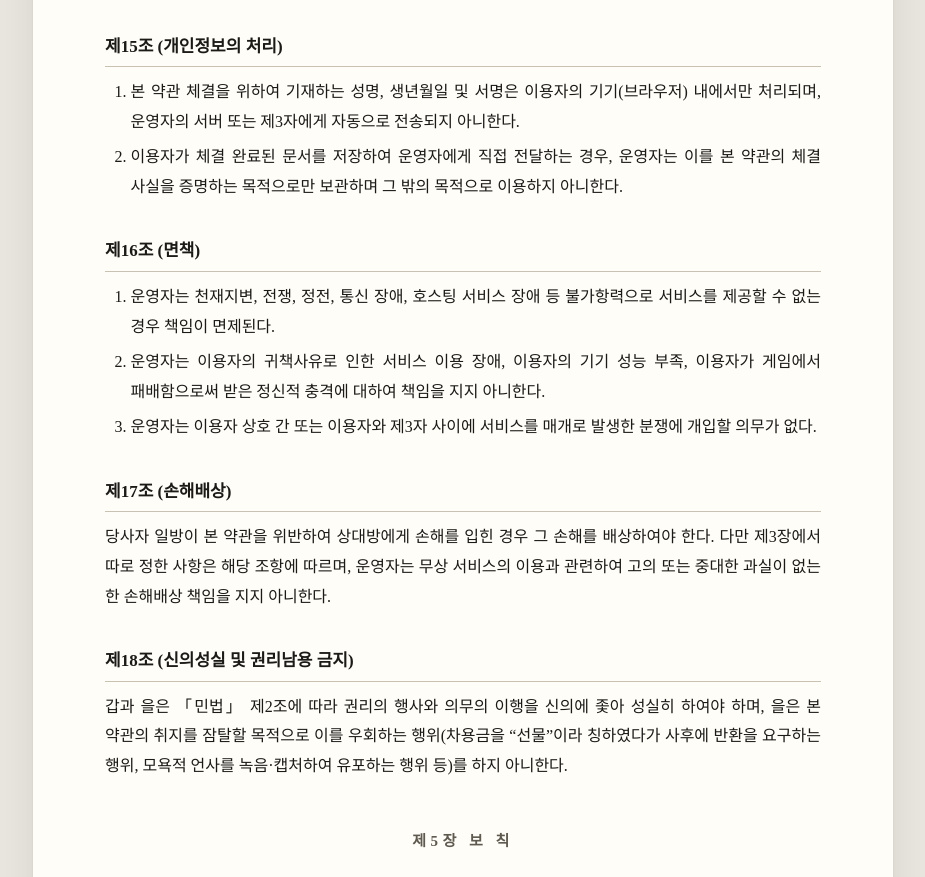
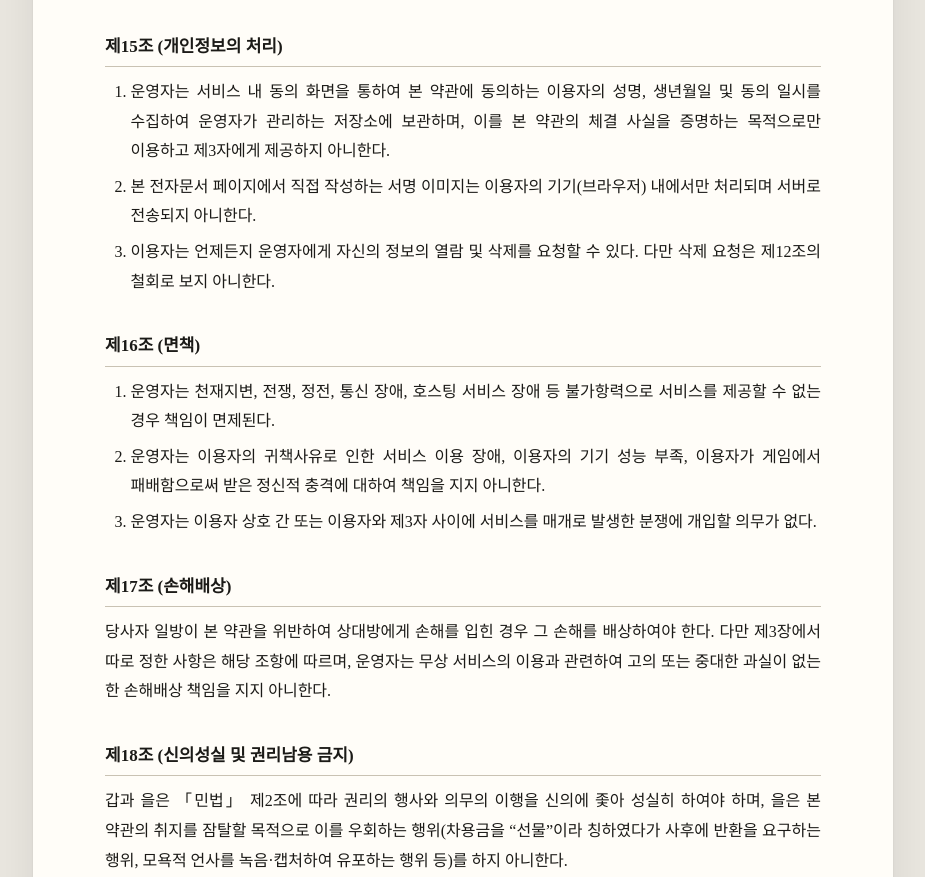
Before and after one commit to Charaing/consent-form, a plain HTML site: page index.html in a window 1280 px wide. Shown: the part 5379-6256 px from the top of the page, without its empty margins (177-1102 px from the left). Drawn offline with Linux system fonts and the light colour scheme.

Commit message:
Disclose stored consent records in Article 15
Co-Authored-By: Claude Opus 5.5 <noreply@anthropic.com>

```diff
--- a/index.html
+++ b/index.html
@@ -212,8 +212,9 @@
 
   <h2>제15조 (개인정보의 처리)</h2>
   <ol>
-    <li>본 약관 체결을 위하여 기재하는 성명, 생년월일 및 서명은 이용자의 기기(브라우저) 내에서만 처리되며, 운영자의 서버 또는 제3자에게 자동으로 전송되지 아니한다.</li>
-    <li>이용자가 체결 완료된 문서를 저장하여 운영자에게 직접 전달하는 경우, 운영자는 이를 본 약관의 체결 사실을 증명하는 목적으로만 보관하며 그 밖의 목적으로 이용하지 아니한다.</li>
+    <li>운영자는 서비스 내 동의 화면을 통하여 본 약관에 동의하는 이용자의 성명, 생년월일 및 동의 일시를 수집하여 운영자가 관리하는 저장소에 보관하며, 이를 본 약관의 체결 사실을 증명하는 목적으로만 이용하고 제3자에게 제공하지 아니한다.</li>
+    <li>본 전자문서 페이지에서 직접 작성하는 서명 이미지는 이용자의 기기(브라우저) 내에서만 처리되며 서버로 전송되지 아니한다.</li>
+    <li>이용자는 언제든지 운영자에게 자신의 정보의 열람 및 삭제를 요청할 수 있다. 다만 삭제 요청은 제12조의 철회로 보지 아니한다.</li>
   </ol>
 
   <h2>제16조 (면책)</h2>
```
